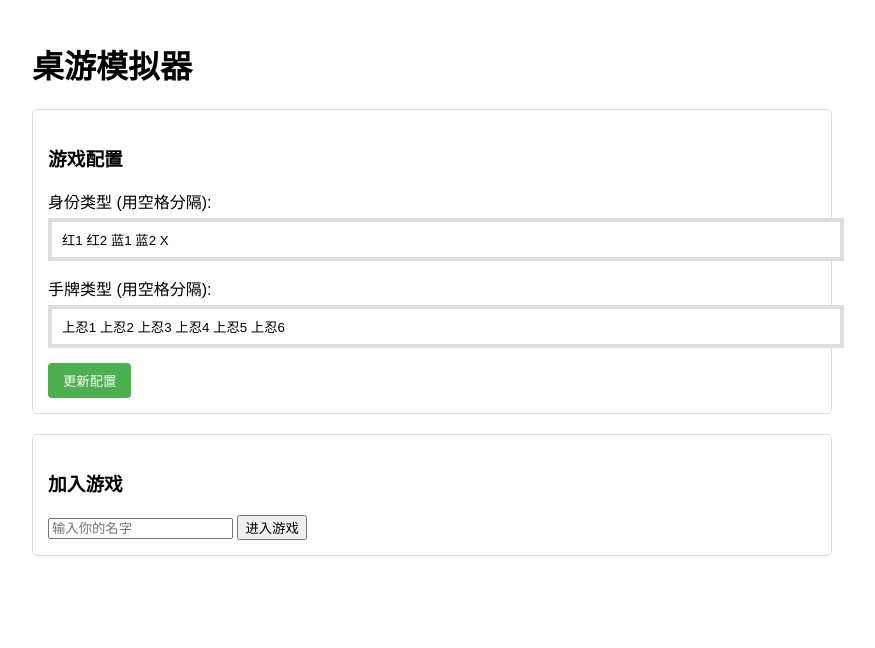
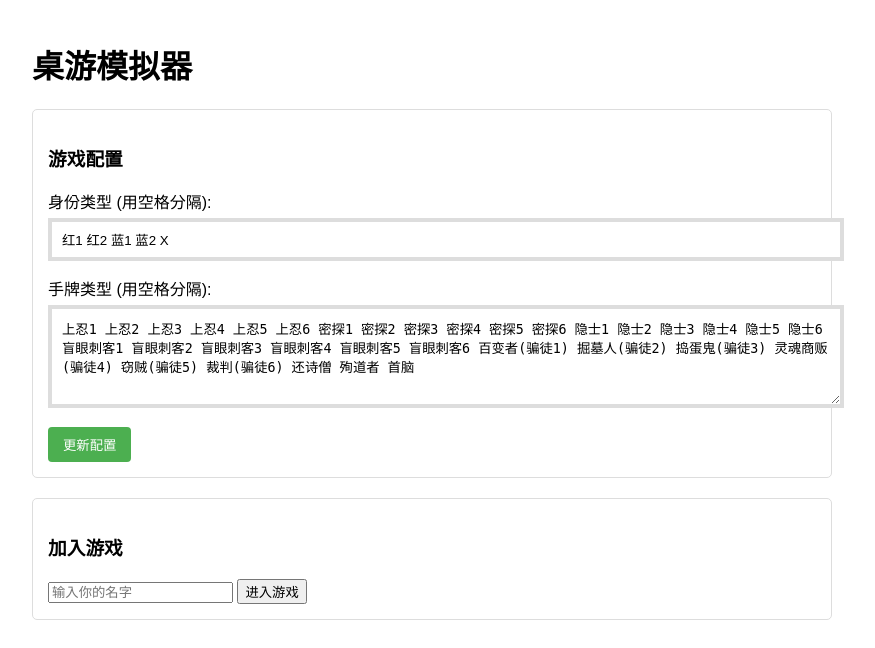
Before and after one commit to ProudCarrotG/BoardGameSimulator, a Flask app: page / in a window 1280 px wide. Shown: the top 648 px of the page, without its empty margins (208-1083 px from the left). Run offline with Flask 3, Linux system fonts and the light colour scheme; some libraries are stand-ins or nearby versions.

Commit message:
feat(app): 丰富游戏卡牌并优化用户界面
- 扩展卡牌列表，增加多种新卡牌类型
- 将手牌输入框从单行文本框改为多行文本区域，提升用户体验

```diff
--- a/app.py
+++ b/app.py
@@ -10,10 +10,24 @@ socketio = SocketIO(app, cors_allowed_origins="*")  # 添加CORS支持
 # 全局游戏状态
 players = {}
 roles = ['红1','红2','蓝1','蓝2','X']
-cards = ['上忍1','上忍2','上忍3','上忍4','上忍5','上忍6']
+cards = [ \
+    '上忍1','上忍2','上忍3','上忍4','上忍5','上忍6',\
+    '密探1','密探2','密探3','密探4','密探5','密探6',\
+    '隐士1','隐士2','隐士3','隐士4','隐士5','隐士6',\
+    '盲眼刺客1','盲眼刺客2','盲眼刺客3','盲眼刺客4','盲眼刺客5','盲眼刺客6',\
+    '百变者(骗徒1)','掘墓人(骗徒2)','捣蛋鬼(骗徒3)','灵魂商贩(骗徒4)','窃贼(骗徒5)','裁判(骗徒6)',\
+    '还诗僧','殉道者','首脑'
+    ]
 discard_pile = []  # 弃牌堆
 custom_roles = ['红1','红2','蓝1','蓝2','X']  # 默认身份
-custom_cards = ['上忍1','上忍2','上忍3','上忍4','上忍5','上忍6']  # 默认手牌
+custom_cards = [ \
+    '上忍1','上忍2','上忍3','上忍4','上忍5','上忍6',\
+    '密探1','密探2','密探3','密探4','密探5','密探6',\
+    '隐士1','隐士2','隐士3','隐士4','隐士5','隐士6',\
+    '盲眼刺客1','盲眼刺客2','盲眼刺客3','盲眼刺客4','盲眼刺客5','盲眼刺客6',\
+    '百变者(骗徒1)','掘墓人(骗徒2)','捣蛋鬼(骗徒3)','灵魂商贩(骗徒4)','窃贼(骗徒5)','裁判(骗徒6)',\
+    '还诗僧','殉道者','首脑'
+    ]  # 默认手牌
 custom_cardNumber = 3 # 默认手牌数量
 
 
--- a/templates/index.html
+++ b/templates/index.html
@@ -75,7 +75,7 @@
             </div>
             <div>
                 <label>手牌类型 (用空格分隔):</label>
-                <input type="text" id="cards-input" placeholder="村民 狼人 预言家">
+                <textarea id="cards-input" placeholder="平民 狼人 预言家" rows="5"></textarea>
             </div>
             <button id="update-config-btn">更新配置</button>
         </div>
```
